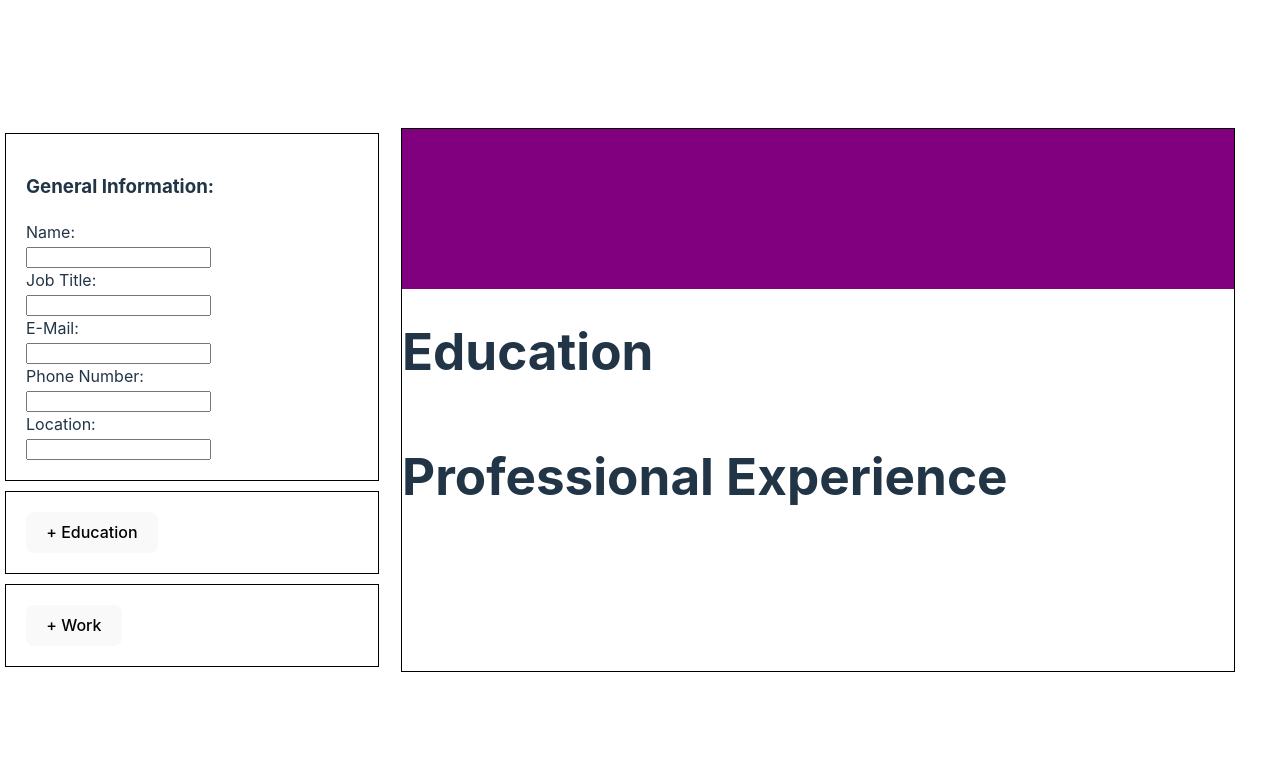
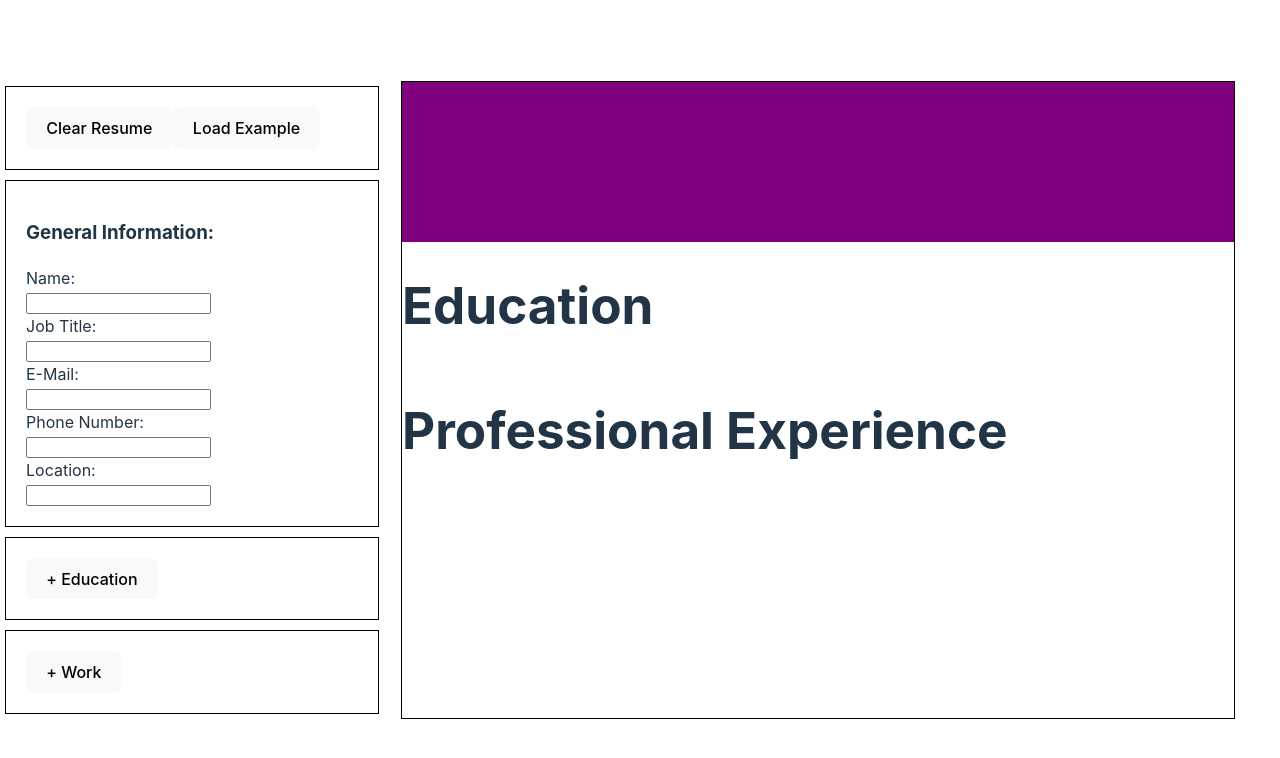
Before and after one commit to BenPhillips-21/cvApp, a React (Vite) app: page / in a window 1280 px wide. Shown: the top 758 px of the page. Built offline with nearby package versions, Linux system fonts and the light colour scheme.

Commit message:
added hide section functionality

```diff
--- a/src/App.jsx
+++ b/src/App.jsx
@@ -6,6 +6,7 @@ import GeneralInfo from './components/generalInfo.jsx'
 import EducationHistory from './components/education.jsx'
 import WorkHistory from './components/practical.jsx'
 import Resume from './components/resume.jsx'
+import ClearLoad from './components/clearLoad.jsx'
 
 function App() {
   const [name, setName] = useState('');
@@ -36,6 +37,9 @@ function App() {
     <div className="papa-container">
     <div className="app-container">
       <div className="section">
+      <ClearLoad works={works} setWorks={setWorks} business={business} setBusiness={setBusiness} jobTitle={jobTitle} setJobTitle={setJobTitle} responsibilities={responsibilities} setResponsibilities={setResponsibilities} startWorkDate={startWorkDate} setStartWorkDate={setStartWorkDate} endWorkDate={endWorkDate} setEndWorkDate={setEndWorkDate} workStatus={workStatus} setWorkStatus={setWorkStatus} state={state} setState={setState} location={location} setLocation={setLocation} name={name} setName={setName} title={title} setTitle={setTitle} email={email} setEmail={setEmail} number={number} setNumber={setNumber} status={status} setStatus={setStatus} educations={educations} setEducations={setEducations} school={school} setSchool={setSchool} degree={degree} setDegree={setDegree} schoolLocation={schoolLocation} setSchoolLocation={setSchoolLocation} startDate={startDate} setStartDate={setStartDate} endDate={endDate} setEndDate={setEndDate} />
+      </div>
+      <div className="section">
         <GeneralInfo location={location} setLocation={setLocation} name={name} setName={setName} title={title} setTitle={setTitle} email={email} setEmail={setEmail} number={number} setNumber={setNumber} status={status} setStatus={setStatus} />
       </div>
       <div className="section">
--- /dev/null
+++ b/src/components/clearLoad.jsx
@@ -0,0 +1,59 @@
+import React, { useState } from 'react';
+
+function ClearLoad({ works, setWorks, business, setBusiness, jobTitle, setJobTitle, responsibilities, setResponsibilities, startWorkDate, setStartWorkDate, endWorkDate, setEndWorkDate, workStatus, setWorkStatus, state, setState, location, setLocation, name, setName, title, setTitle, email, setEmail, number, setNumber, status, setStatus, educations, setEducations, school, setSchool, degree, setDegree, schoolLocation, setSchoolLocation, startDate, setStartDate, endDate, setEndDate }) {
+    function handleClear() {
+        setWorks([]);
+        setBusiness('');
+        setJobTitle('');
+        setResponsibilities('');
+        setStartWorkDate('');
+        setEndWorkDate('');
+        setWorkStatus(0);
+        setState(0); // replace with the initial value for state
+        setLocation(''); // replace with the initial value for location
+        setName('');
+        setTitle('');
+        setEmail('');
+        setNumber('');
+        setStatus(false);
+        setEducations([]); // replace with the initial value for educations
+        setSchool('');
+        setDegree('');
+        setSchoolLocation('');
+        setStartDate('');
+        setEndDate('');
+    }
+
+    function handleLoad() {
+        setBusiness('DeployPartners');
+        setJobTitle('Software Development Intern');
+        setResponsibilities('Developed a React-based dashboard application.');
+        setStartWorkDate('Sep 2023');
+        setEndWorkDate('Dec 2023');
+        setWorkStatus(1);
+        setState(1);
+
+        setLocation('Melbourne, Australia');
+        setName('Benjamin Phillips');
+        setTitle('Junior Software Developer');
+        setEmail('pben012@gmail.com');
+        setNumber('0480 494 579');
+        setStatus(false);
+
+        setSchool('Coder Academy');
+        setDegree('Full Stack Web Development Course');
+        setSchoolLocation('Melbourne');
+        setStartDate('Mar 2023');
+        setEndDate('Sep 2023');
+    }
+
+
+    return (
+        <>
+            <button onClick={handleClear}>Clear Resume</button>
+            <button onClick={handleLoad}>Load Example</button>
+        </>
+    )
+}
+
+export default ClearLoad
--- a/src/components/education.jsx
+++ b/src/components/education.jsx
@@ -28,6 +28,9 @@ function EducationHistory({ state, setState, educations, setEducations, school,
     }
   }
 
+  const remove = (id) => {
+    setEducations((prevEducations) => prevEducations.filter((education) => education.id !== id));
+  };
 
   function handleSave() {
     const newEducation = {
@@ -53,6 +56,7 @@ function EducationHistory({ state, setState, educations, setEducations, school,
       {educations.map((education) => (
         <div key={education.id}>
             <button onClick={() => editEducation(education.id)}>{education.school}</button>
+            <button onClick={() => remove(education.id)}>Delete</button>
         </div>
         ))}
       <button onClick={handleAddEducaation}>+ Education</button>
--- a/src/components/practical.jsx
+++ b/src/components/practical.jsx
@@ -1,6 +1,8 @@
 import React, { useState } from 'react';
 
 function WorkHistory({ works, setWorks, business, setBusiness, jobTitle, setJobTitle, responsibilities, setResponsibilities, startWorkDate, setStartWorkDate, endWorkDate, setEndWorkDate, workStatus, setWorkStatus }) {
+
+  const [hiddenArray, setHiddenArray] = useState([]);
 
   const addWork = () => {
     const newWork = {
@@ -24,11 +26,41 @@ function WorkHistory({ works, setWorks, business, setBusiness, jobTitle, setJobT
     setWorkStatus(1);
   };
 
-  const remove = (key) => {
-    let newWorks = [...works];
-    newWorks.splice(key, 1);
-    setWorks(newWorks);
+  const remove = (id) => {
+    setWorks((prevWorks) => prevWorks.filter((work) => work.id !== id));
   };
+
+  const unHide = (id) => {
+    console.log('unhide', id)
+    for (let i = 0; i < hiddenArray.length; i++) {
+      if (id === hiddenArray[i][0]) {
+        const newWork = {
+          id: hiddenArray[i][0],
+          business: hiddenArray[i][0],
+          jobTitle: hiddenArray[i][1],
+          responsibilities: hiddenArray[i][2],
+          startWorkDate: hiddenArray[i][3],
+          endWorkDate: hiddenArray[i][4]
+        };
+        setWorks([...works, newWork]);
+        setHiddenArray((prevHiddenArray) =>
+        prevHiddenArray.filter((item, index) => index !== i)
+      );
+      }
+    }
+  }
+
+  const hide = (id) => {
+    const targetWork = works.find((work) => work.id === id);
+    let a = targetWork.business
+    let b = targetWork.jobTitle
+    let c = targetWork.responsibilities
+    let d = targetWork.startWorkDate
+    let e = targetWork.endWorkDate
+    let newHiddenArray = ([a, b, c, d, e])
+    setHiddenArray((prevHiddenArray) => [...prevHiddenArray, newHiddenArray])
+    setWorks((prevWorks) => prevWorks.filter((work) => work.id !== id));
+  }
 
   const editWork = (id) => {
     console.log(id)
@@ -50,13 +82,21 @@ function WorkHistory({ works, setWorks, business, setBusiness, jobTitle, setJobT
     }
   }
 
+
   if (workStatus === 0) {
     return (
       <>
+        {hiddenArray.map((hiddenItem, index) => (
+          <div key={hiddenItem[0]}>
+            <button>{hiddenItem[0]}</button>
+            <button onClick={() => unHide(hiddenItem[0])}>Unhide</button>
+          </div>
+            ))}
         {works.map((work) => (
           <div key={work.id}>
             <button onClick={() => editWork(work.id)}>{work.business}</button>
-            <button onClick={() => remove(index)}>Delete</button>
+            <button onClick={() => remove(work.id)}>Delete</button>
+            <button onClick={() => hide(work.id)}>Hide</button>
           </div>
         ))}
         <button onClick={addMore}>+ Work</button>
@@ -100,7 +140,7 @@ function WorkHistory({ works, setWorks, business, setBusiness, jobTitle, setJobT
           onChange={(event) => setEndWorkDate(event.target.value)}
         />
         <br />
-        <button onClick={addWork}>Submit Work</button>
+        <button onClick={addWork}>Save</button>
       </>
     );
   }
```
